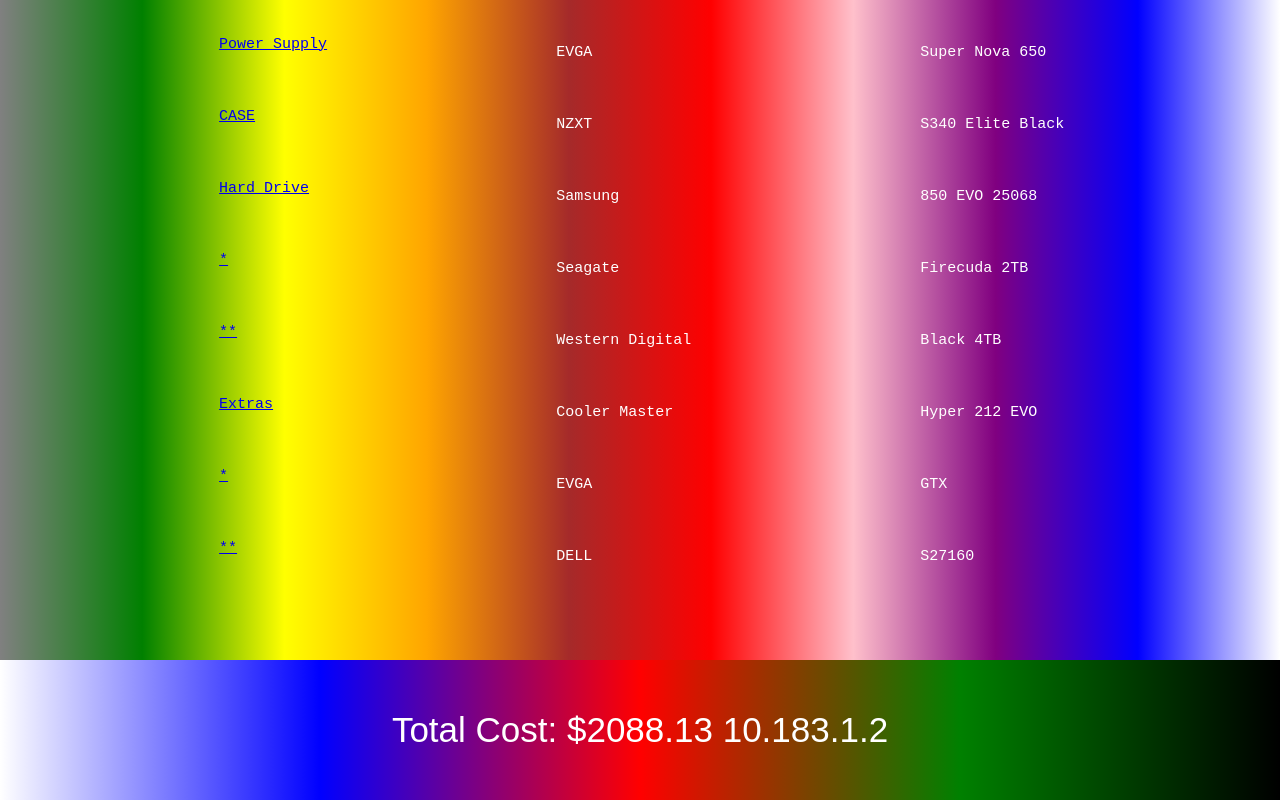
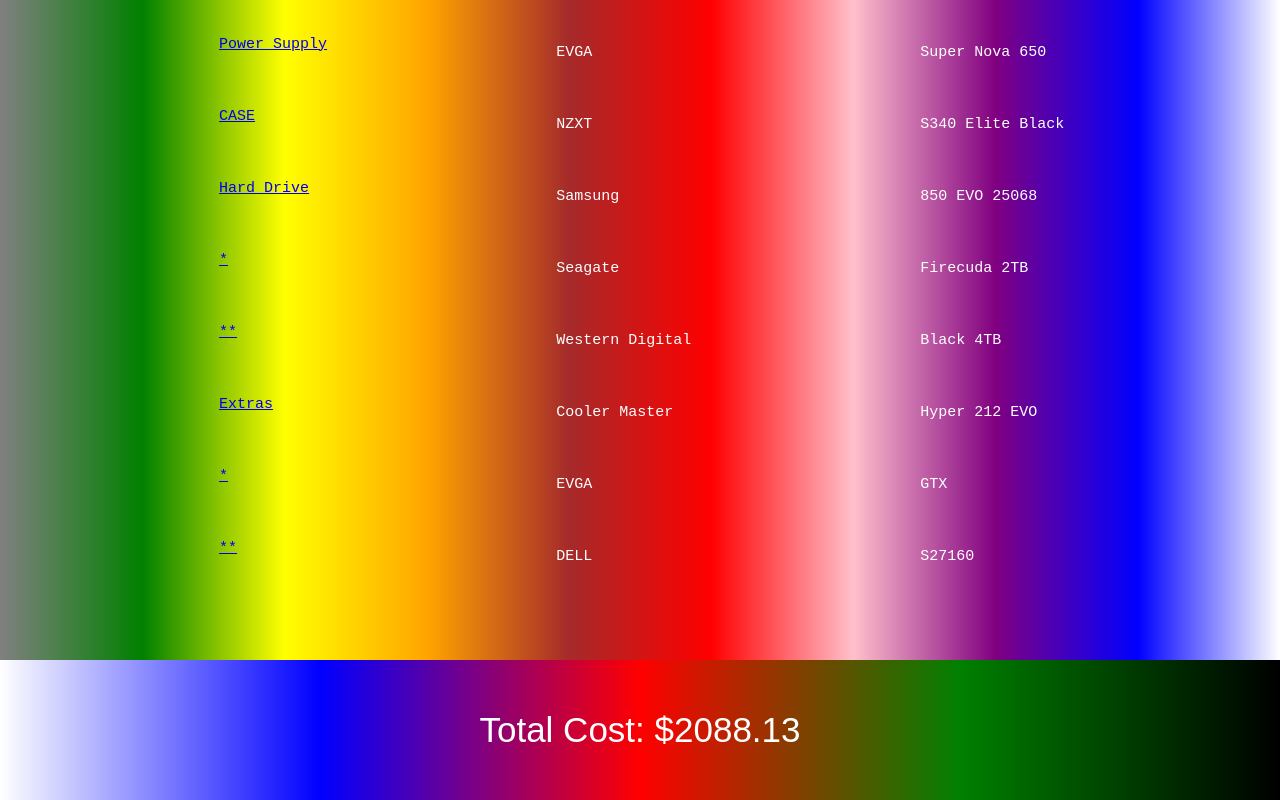
Before and after one commit to MaMeSal19/MaMeSal19.github.io, a plain HTML site: page gaming_pc.html in a window 1280 px wide. Shown: the part 403-1203 px from the top of the page. Drawn offline with Linux system fonts and the light colour scheme.

Commit message:
Update gaming_pc.html

```diff
--- a/gaming_pc.html
+++ b/gaming_pc.html
@@ -218,7 +218,6 @@
 </pre>
 <footer>
 Total Cost: $2088.13
-10.183.1.2
 </footer>
 </center>
 </body>
```
